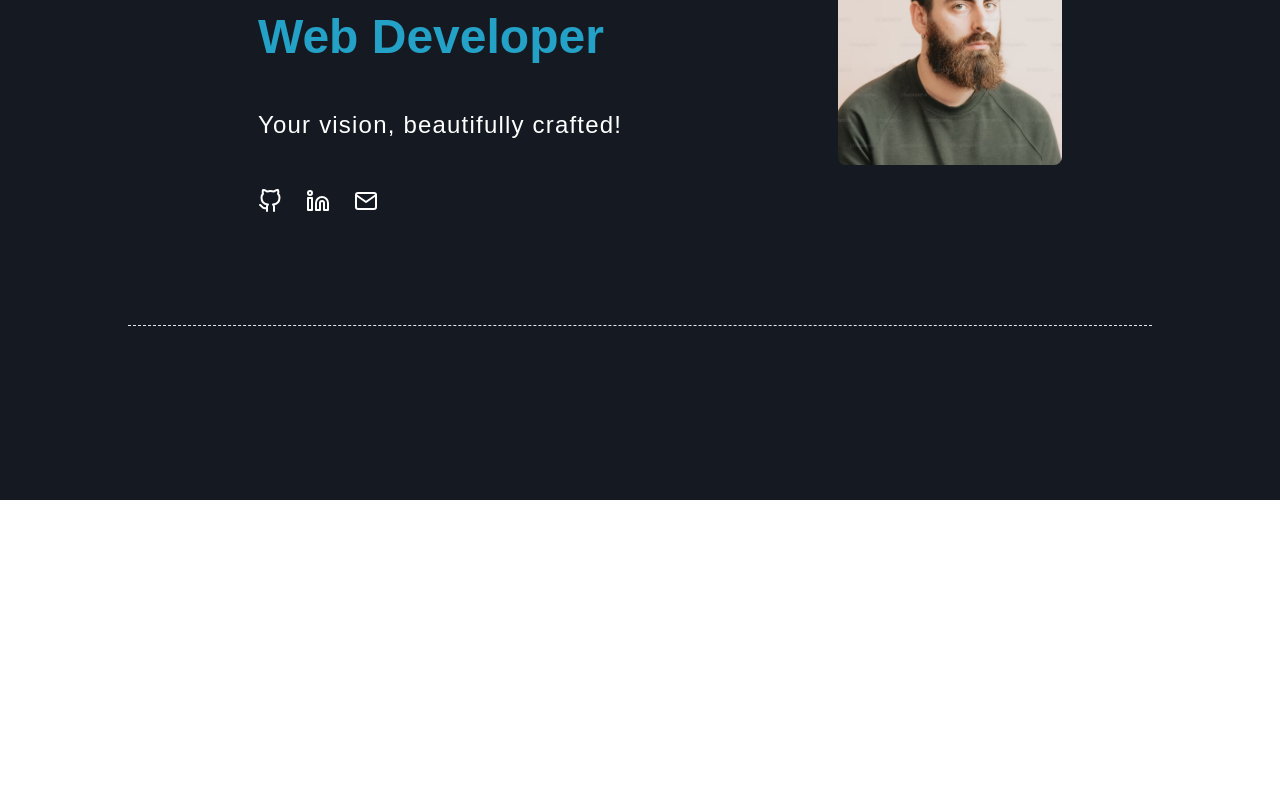
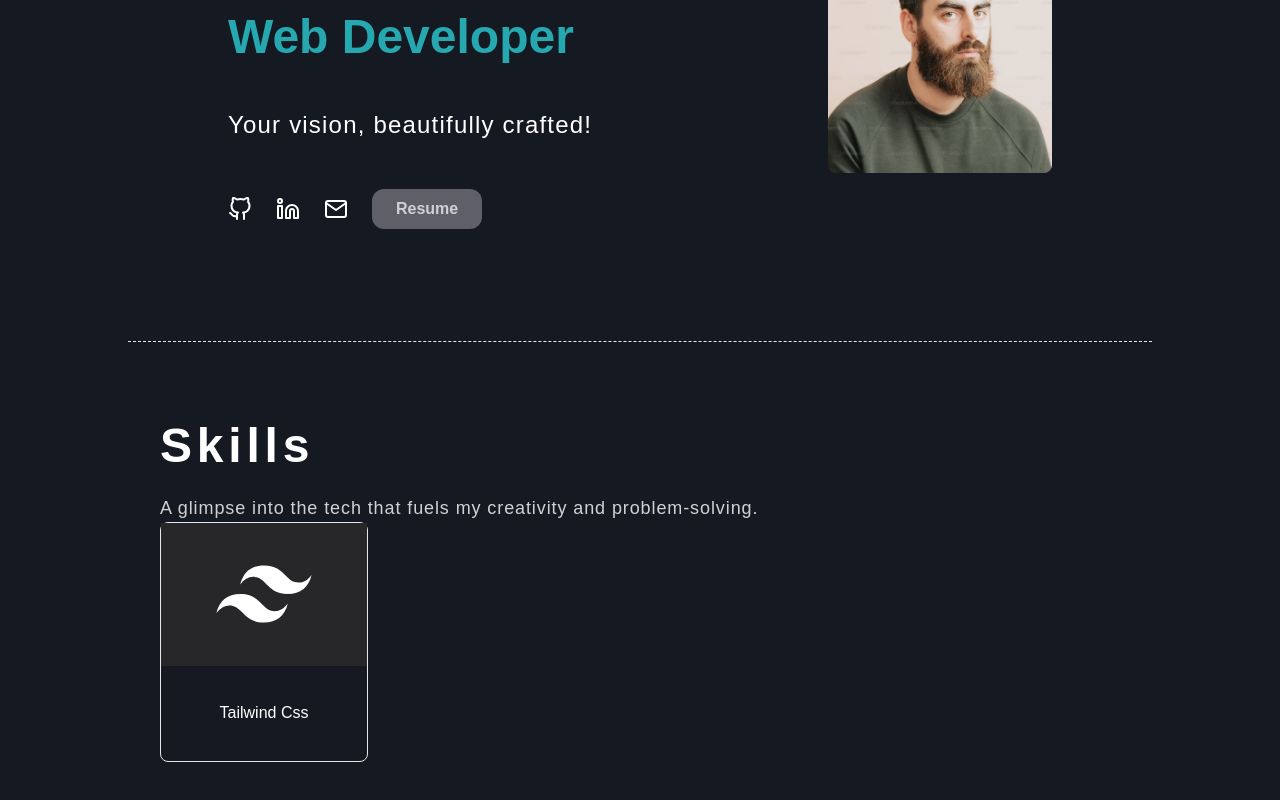
Before and after one commit to hatimb03/Portfolio, a React (Vite) app: page / in a window 1280 px wide. Shown: the part 300-1100 px from the top of the page. Before the commit the page ends 800 px from the top, so only its background shows below. Built offline with nearby package versions, Linux system fonts and the light colour scheme; a web font is replaced by a local one.

Commit message:
2nd commit

```diff
--- a/src/App.jsx
+++ b/src/App.jsx
@@ -1,12 +1,14 @@
 import Navbar from "./Components/Navbar";
 import "./App.css";
 import Home from "./Pages/Home";
+import Skills from "./Pages/Skills";
 
 const App = () => {
   return (
     <div className='bg-[#151a22] w-full min-h-screen sm:px-32 px-12'>
       <Navbar />
       <Home />
+      <Skills />
     </div>
   );
 };
--- a/src/Components/Navbar.jsx
+++ b/src/Components/Navbar.jsx
@@ -31,6 +31,7 @@ const Navbar = () => {
           </li>
           <li className='hover:text-[#10ecc7] cursor-pointer'>Projects</li>
           <li className='hover:text-[#10ecc7] cursor-pointer'>Contact</li>
+          <li className='hover:text-[#10ecc7] cursor-pointer'>Resume</li>
         </ul>
 
         {/* Desktop Menu */}
@@ -44,6 +45,9 @@ const Navbar = () => {
           <li className='hover:text-[#10ecc7] cursor-pointer tracking-tighter'>
             Contact
           </li>
+          <li className='hover:text-[#10ecc7] cursor-pointer tracking-tighter'>
+            Resume
+          </li>
         </ul>
 
         <GiHamburgerMenu
--- a/src/Pages/Home.jsx
+++ b/src/Pages/Home.jsx
@@ -4,7 +4,7 @@ import "./Home.css";
 const Home = () => {
   return (
     <div className='flex flex-col-reverse sm:flex-row text-white pt-20 sm:pt-24 pb-20 sm:pb-28 justify-around items-start sm:items-center border-b border-dashed'>
-      <div className='left flex flex-col sm:gap-12 gap-6 pt-24 sm:pt-0  pl-10'>
+      <div className='left flex flex-col sm:gap-12 gap-6 pt-24 sm:pt-0  '>
         <h2 className='sm:text-7xl text-4xl  font-semibold tracking-wider'>
           I am Hatim
         </h2>
@@ -15,7 +15,7 @@ const Home = () => {
           <span className='block'></span>Your vision, beautifully crafted!
         </div>
 
-        <div className='socials flex gap-6'>
+        <div className='socials flex gap-6 items-center'>
           <a href='https://github.com/hatimb03' target='_blank'>
             <FiGithub className='text-2xl hover:text-blue-500' />
           </a>
@@ -27,6 +27,11 @@ const Home = () => {
           </a>
           <a href='mailto:hatim.ba53@gmail.com'>
             <FiMail className='text-2xl hover:text-blue-500' target='_blank' />
+          </a>
+          <a href=''>
+            <div className=' bg-zinc-500 opacity-80 hover:opacity-100  px-6 py-2 rounded-xl font-semibold'>
+              <p>Resume</p>
+            </div>
           </a>
         </div>
       </div>
--- /dev/null
+++ b/src/Pages/SkillCard.css
@@ -0,0 +1,10 @@
+.skill-card {
+  opacity: 0; /* Start invisible */
+  transform: translateY(20px); /* Start slightly below */
+  transition: opacity 0.5s ease, transform 0.5s ease; /* Transition effects */
+}
+
+.skill-card.visible {
+  opacity: 1; /* Fully visible */
+  transform: translateY(0); /* Move to original position */
+}
--- /dev/null
+++ b/src/Pages/SkillCard.jsx
@@ -0,0 +1,21 @@
+import { RiTailwindCssFill } from "react-icons/ri";
+
+import "./SkillCard.css";
+// import skills from "../data/skills";
+
+const SkillCard = () => {
+  return (
+    <>
+      <div className='card  rounded-lg w-52 h-60 border'>
+        <div className='logoContainer h-[60%] bg-zinc-800 grid place-items-center'>
+          <RiTailwindCssFill className='text-8xl' />
+        </div>
+        <div className='nameContainer h-[40%] grid place-items-center'>
+          Tailwind Css
+        </div>
+      </div>
+    </>
+  );
+};
+
+export default SkillCard;
--- /dev/null
+++ b/src/Pages/Skills.jsx
@@ -0,0 +1,15 @@
+import SkillCard from "./SkillCard";
+
+const Skills = () => {
+  return (
+    <div className='pt-20 text-white sm:pl-8 pb-20'>
+      <h2 className='text-5xl font-semibold mb-6 tracking-widest '>Skills</h2>
+      <p className='text-lg tracking-wider opacity-80'>
+        A glimpse into the tech that fuels my creativity and problem-solving.
+      </p>
+      <SkillCard />
+    </div>
+  );
+};
+
+export default Skills;
--- /dev/null
+++ b/src/data/skills.js
@@ -0,0 +1,76 @@
+import {
+  FaJs,
+  FaReact,
+  FaNodeJs,
+  FaDatabase,
+  FaBootstrap,
+  FaJava,
+  FaGitAlt,
+  FaGithub,
+} from "react-icons/fa";
+import { SiTailwindcss, SiPostman, SiJetbrains } from "react-icons/si";
+
+const skills = [
+  {
+    name: "JavaScript",
+    logo: <FaJs />,
+    logoColor: "#F7DF1E",
+  },
+  {
+    name: "React",
+    logo: <FaReact />,
+    logoColor: "#61DAFB",
+  },
+  {
+    name: "Node.js",
+    logo: <FaNodeJs />,
+    logoColor: "#8CC84B",
+  },
+  {
+    name: "Express.js",
+    logo: <FaNodeJs />,
+    logoColor: "#8CC84B",
+  },
+  {
+    name: "MongoDB",
+    logo: <FaDatabase />,
+    logoColor: "#47A248",
+  },
+  {
+    name: "Tailwind CSS",
+    logo: <SiTailwindcss />,
+    logoColor: "#06B6D4",
+  },
+  {
+    name: "Bootstrap",
+    logo: <FaBootstrap />,
+    logoColor: "#7952B3",
+  },
+  {
+    name: "Java",
+    logo: <FaJava />,
+    logoColor: "#007396",
+  },
+  {
+    name: "Postman",
+    logo: <SiPostman />,
+    logoColor: "#FF6C37",
+  },
+  {
+    name: "IntelliJ IDEA",
+    logo: <SiJetbrains />,
+    logoColor: "#000000",
+  },
+  {
+    name: "Git",
+    logo: <FaGitAlt />,
+    logoColor: "#F05032",
+  },
+  {
+    name: "GitHub",
+    logo: <FaGithub />,
+    logoColor: "#181717",
+  },
+];
+
+export default skills;
```
